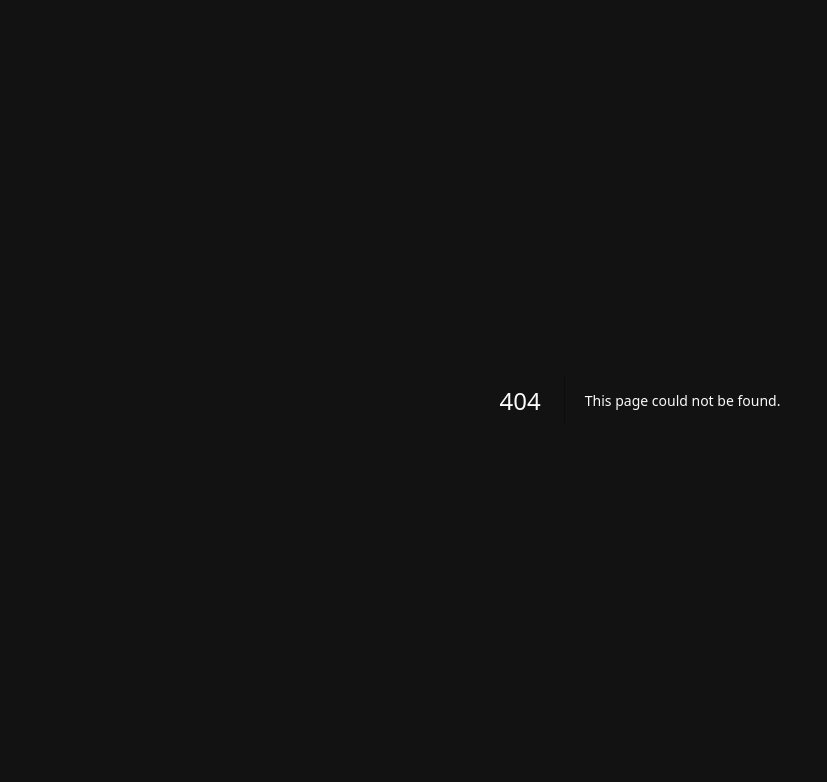
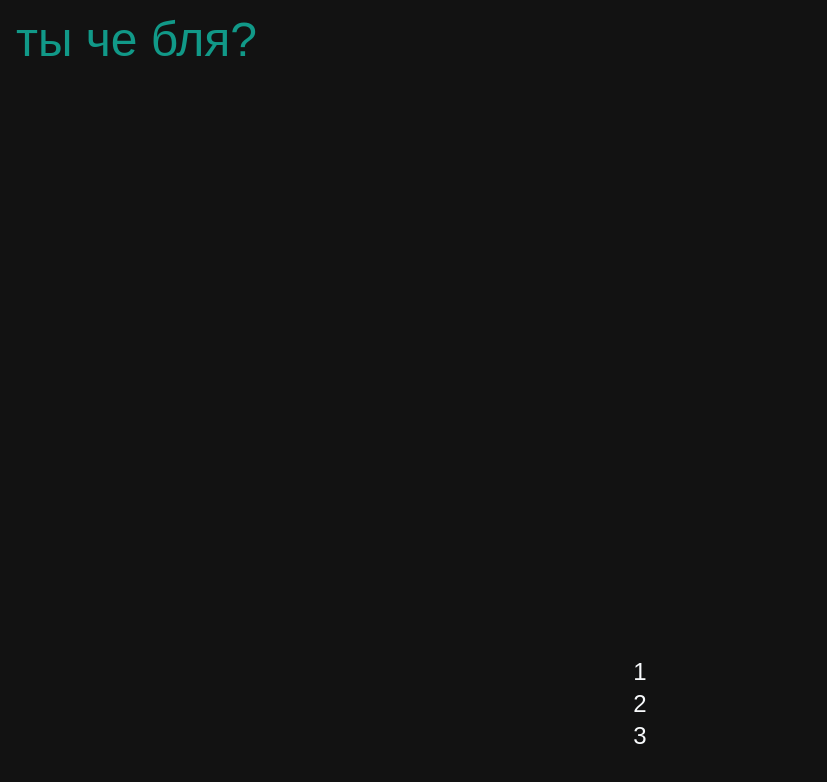
Before and after one commit to shalker760/Kray, a Next.js app: page /a-1 in a window 1280 px wide. Before the commit this address had no page. Shown: the top 782 px of the page, without its empty margins (0-827 px from the left). Built offline with nearby package versions, Linux system fonts and the light colour scheme.

Commit message:
Add files via upload

```diff
--- /dev/null
+++ b/app/a-1/page.tsx
@@ -0,0 +1,26 @@
+"use client"
+import { useRouter } from "next/navigation"
+import { TypingText, Color, Shake, Blink, Bold } from '@/components/text'
+
+export default function event1() {
+  const router = useRouter()
+
+
+  return (
+    <>
+      <div className='py-2 text-5xl'>
+      <TypingText duration={500}>
+      <Color color="#198">
+        ты че бля?
+        </Color>
+        </TypingText>
+      </div>
+      <div className="absolute bottom-[5%] left-[50%] translate-x-[-50%] py-2 text-2xl">
+        <div onClick={() => router.push("/start")}> 1 </div>
+        <div onClick={() => router.push("/start")}> 2 </div>
+        <div onClick={() => router.push("/start")}> 3 </div>
+
+      </div>
+    </>
+  )
+}
```
